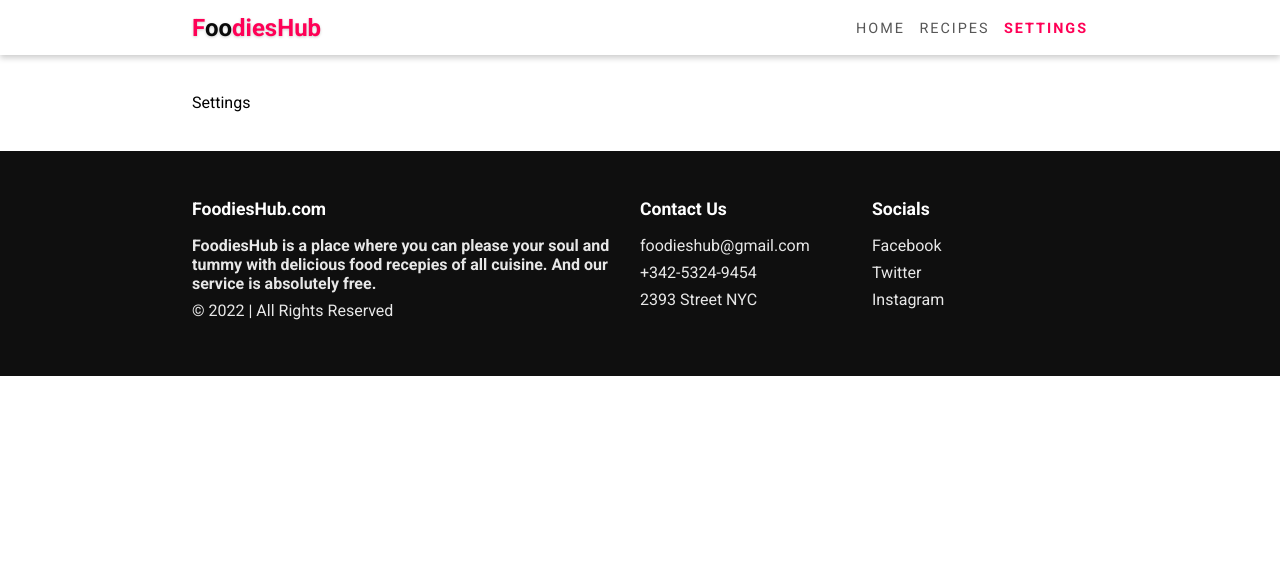
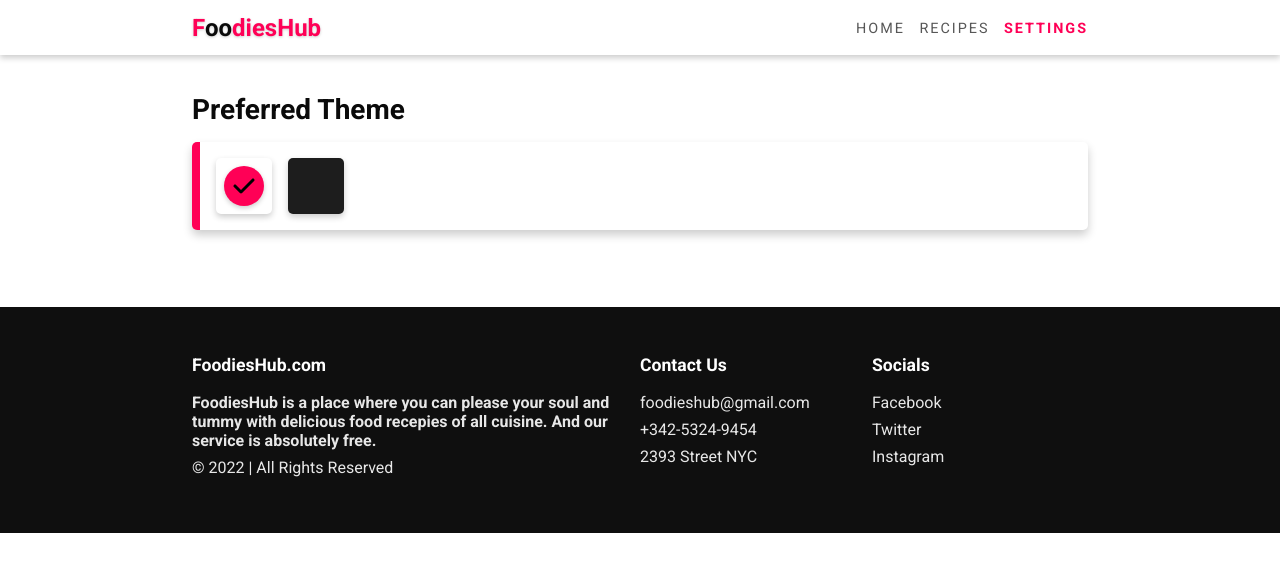
Before and after one commit to faha1999/recipeshub, a React (Create React App) app: page /settings in a window 1280 px wide. Shown: the top 572 px of the page. Built offline with nearby package versions, Linux system fonts and the light colour scheme.

Commit message:
added theme

```diff
--- a/src/Pages/Settings.js
+++ /dev/null
@@ -1,5 +0,0 @@
-import React from 'react';
-
-export const Settings = () => {
-  return <div>Settings</div>;
-};
--- /dev/null
+++ b/src/Pages/Settings.jsx
@@ -0,0 +1,31 @@
+import React, { useState, useEffect } from 'react';
+import { FontAwesomeIcon } from '@fortawesome/react-fontawesome';
+import { faCheck } from '@fortawesome/free-solid-svg-icons';
+
+export const Settings = () => {
+  const [theme, setTheme] = useState('light');
+
+  return (
+    <div>
+      <div className="section d-block">
+        <h2>Preferred Theme</h2>
+        <div className="options-container">
+          <div className="option light">
+            {theme === 'light' && (
+              <div className="check">
+                <FontAwesomeIcon icon={faCheck} />
+              </div>
+            )}
+          </div>
+          <div className="option dark">
+            {theme === 'dark' && (
+              <div className="check">
+                <FontAwesomeIcon icon={faCheck} />
+              </div>
+            )}
+          </div>
+        </div>
+      </div>
+    </div>
+  );
+};
--- a/src/components/Navbar.js
+++ b/src/components/Navbar.js
@@ -34,9 +34,9 @@
   return (
     <>
       <div className="navbar container">
-        <a href="#!" className="logo">
+        <Link to={'/'} className="logo">
           F<span>oo</span>diesHub
-        </a>
+        </Link>
 
         <div className="nav-links">
           {links.map((link) => (
--- a/src/scss/_globals.scss
+++ b/src/scss/_globals.scss
@@ -111,3 +111,8 @@
     padding-inline: 2vw;
   }
 }
+
+.d-block h2 {
+  font-size: 1.75em;
+  color: $text-color;
+}
--- /dev/null
+++ b/src/scss/_settings.scss
@@ -0,0 +1,49 @@
+.options-container {
+  box-shadow: 0 5px 10px $shadow-color;
+  padding: 1em;
+  border-radius: 5px;
+  border-left: 0.5em solid $primary-color;
+  background-color: $background-light;
+  margin-top: 1em;
+  display: flex;
+  gap: 1em;
+
+  .option {
+    height: 3.5em;
+    width: 3.5em;
+    box-shadow: 0 3px 6px $shadow-color;
+    border-radius: 5px;
+    display: flex;
+    justify-content: center;
+    align-items: center;
+
+    &.light {
+      background-color: #fff;
+    }
+
+    &.dark {
+      background-color: rgb(29, 29, 29);
+    }
+
+    .check {
+      height: 2.5em;
+      width: 2.5em;
+      background-color: $primary-color;
+      border-radius: 50%;
+      display: flex;
+      justify-content: center;
+      align-items: center;
+      box-shadow: 0 2px 5px $shadow-color;
+
+      svg {
+        height: 1.5em;
+        width: 1.5em;
+      }
+    }
+  }
+
+  .btn span {
+    display: inline-block;
+    margin-left: 0.5em;
+  }
+}
--- a/src/scss/styles.scss
+++ b/src/scss/styles.scss
@@ -10,3 +10,4 @@
 @import './footer';
 @import './prevSearches';
 @import './recipes';
+@import './settings';
```
Also changed, not shown: src/css/styles.min.css, 1 other file (tests, documents, lock files or other folders).
